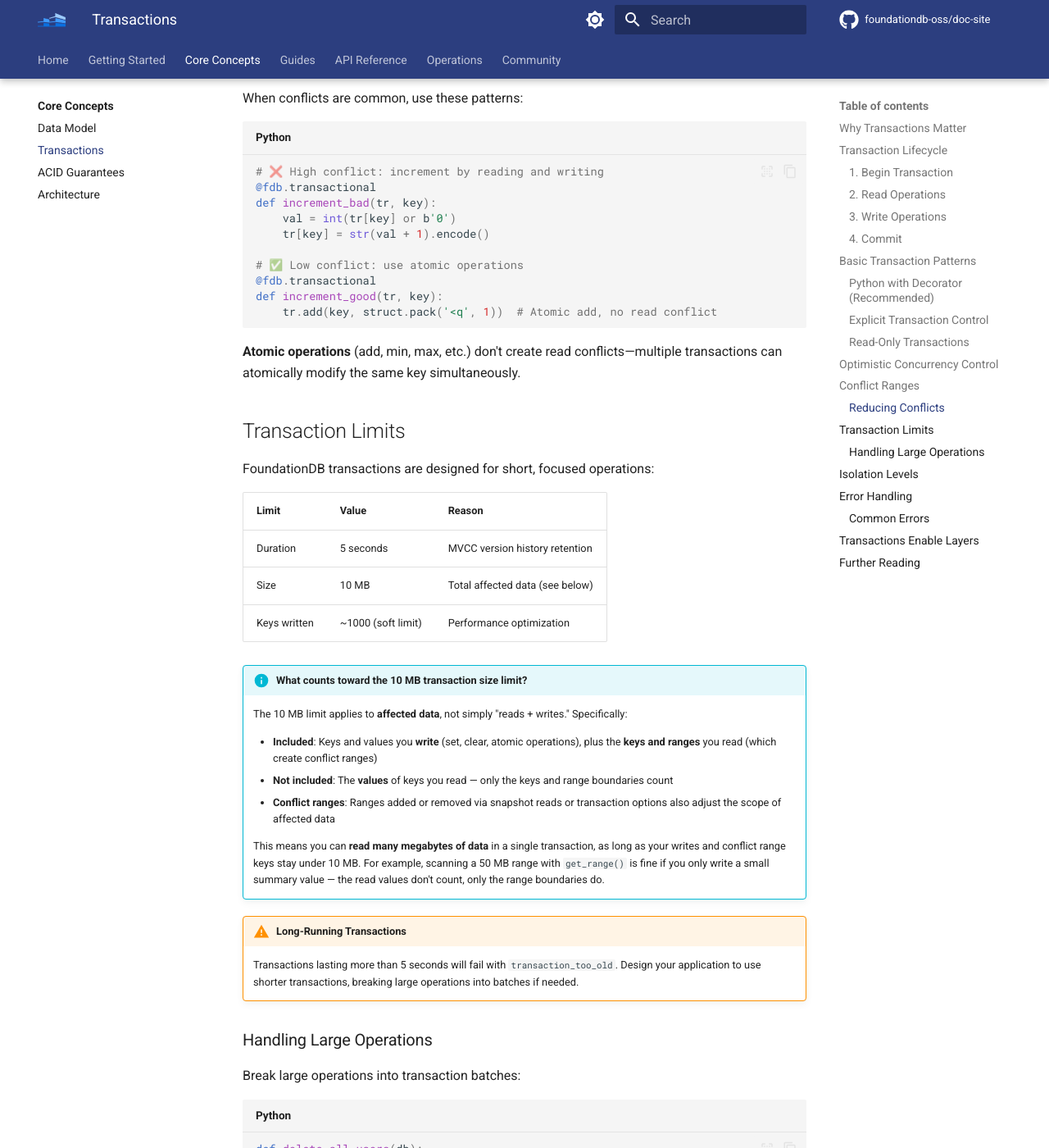
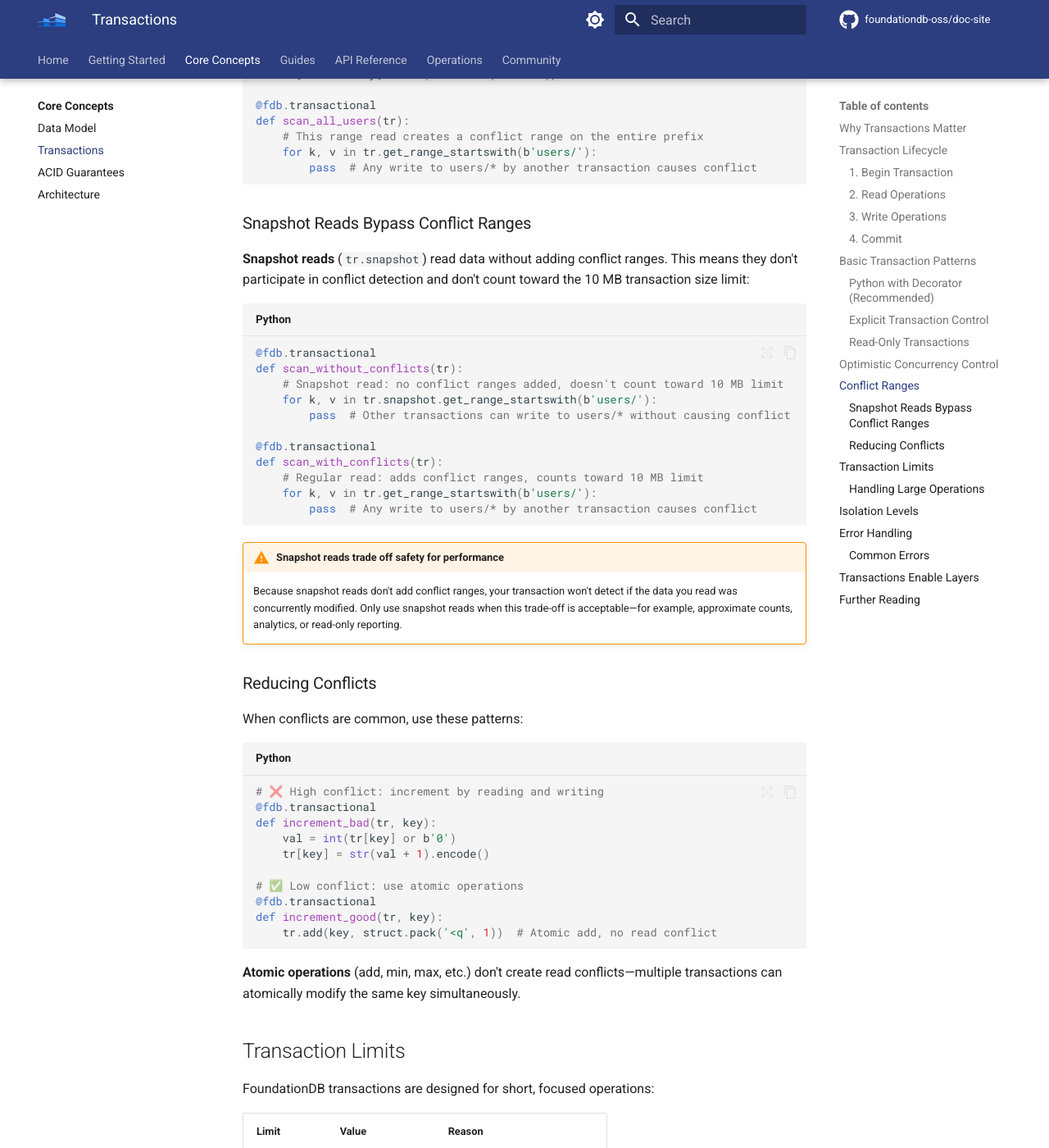
Before and after one commit to foundationdb-oss/doc-site, an MkDocs documentation site: the page built from docs/concepts/transactions.md, in a window 1280 px wide and 1400 px high, scrolled down 5563 px. Shown: the whole window at 82% size. Built offline with MkDocs 1.6.1 and Material for MkDocs 9.7.7, drawn with Linux system fonts in a browser that asks for light colours; comment, search, counter and statistics services are not loaded; the version menu is left out; some of the changed text lies outside the part shown.

Commit message:
docs: clarify snapshot isolation and snapshot reads distinction
Agent-Id: agent-8c1d1411-bf69-430b-bf21-da7951a05e8c
Linked-Note-Id: 91637989-1916-4b64-ad8d-82ae33447658

````diff
--- a/docs/concepts/transactions.md
+++ b/docs/concepts/transactions.md
@@ -130,14 +130,17 @@ def transfer_with_logging(db, from_acct, to_acct, amount):
 
 ### Read-Only Transactions
 
-For read-only operations, use snapshot reads for better performance:
+For read-only operations where you don't need conflict checking, use **snapshot reads** (`tr.snapshot`) to avoid adding conflict ranges. This improves performance and avoids unnecessary conflicts:
 
 ```python
 @fdb.transactional
 def get_all_balances(tr):
-    """Read all account balances (read-only)."""
-    return {k: int(v) for k, v in tr.get_range_startswith(b'account/')}
+    """Read all account balances (read-only, no conflict ranges added)."""
+    return {k: int(v) for k, v in tr.snapshot.get_range_startswith(b'account/')}
 ```
+
+!!! tip "When to use snapshot reads"
+    Use `tr.snapshot` when you don't need the read to participate in conflict detection—for example, read-only reporting queries, approximate counts, or analytics scans. Regular reads (`tr[key]`) should be used when you need the transaction to conflict if the data changes.
 
 ## Optimistic Concurrency Control
 
@@ -183,6 +186,27 @@ def scan_all_users(tr):
         pass  # Any write to users/* by another transaction causes conflict
 ```
 
+### Snapshot Reads Bypass Conflict Ranges
+
+**Snapshot reads** (`tr.snapshot`) read data without adding conflict ranges. This means they don't participate in conflict detection and don't count toward the 10 MB transaction size limit:
+
+```python
+@fdb.transactional
+def scan_without_conflicts(tr):
+    # Snapshot read: no conflict ranges added, doesn't count toward 10 MB limit
+    for k, v in tr.snapshot.get_range_startswith(b'users/'):
+        pass  # Other transactions can write to users/* without causing conflict
+
+@fdb.transactional
+def scan_with_conflicts(tr):
+    # Regular read: adds conflict ranges, counts toward 10 MB limit
+    for k, v in tr.get_range_startswith(b'users/'):
+        pass  # Any write to users/* by another transaction causes conflict
+```
+
+!!! warning "Snapshot reads trade off safety for performance"
+    Because snapshot reads don't add conflict ranges, your transaction won't detect if the data you read was concurrently modified. Only use snapshot reads when this trade-off is acceptable—for example, approximate counts, analytics, or read-only reporting.
+
 ### Reducing Conflicts
 
 When conflicts are common, use these patterns:
@@ -215,11 +239,13 @@ FoundationDB transactions are designed for short, focused operations:
 !!! info "What counts toward the 10 MB transaction size limit?"
     The 10 MB limit applies to **affected data**, not simply "reads + writes." Specifically:
 
-    - **Included**: Keys and values you **write** (set, clear, atomic operations), plus the **keys and ranges** you read (which create conflict ranges)
+    - **Included**: Keys and values you **write** (set, clear, atomic operations), plus the **keys and ranges** of regular reads (which create conflict ranges)
     - **Not included**: The **values** of keys you read — only the keys and range boundaries count
-    - **Conflict ranges**: Ranges added or removed via snapshot reads or transaction options also adjust the scope of affected data
+    - **Snapshot reads (`tr.snapshot`)**: Do **not** add conflict ranges, so they do **not** count toward the 10 MB limit at all
 
     This means you can **read many megabytes of data** in a single transaction, as long as your writes and conflict range keys stay under 10 MB. For example, scanning a 50 MB range with `get_range()` is fine if you only write a small summary value — the read values don't count, only the range boundaries do.
+
+    **Snapshot reads go even further**: Since `tr.snapshot.get_range(...)` doesn't add conflict ranges, those reads are effectively unlimited by the 10 MB cap. This makes snapshot reads ideal for large analytical scans within a transaction.
 
 !!! warning "Long-Running Transactions"
     Transactions lasting more than 5 seconds will fail with `transaction_too_old`. Design your application to use shorter transactions, breaking large operations into batches if needed.
````
Also changed, not shown: docs/concepts/acid.md (+7 -2 lines), docs/guides/best-practices.md (+3 -1 lines).
